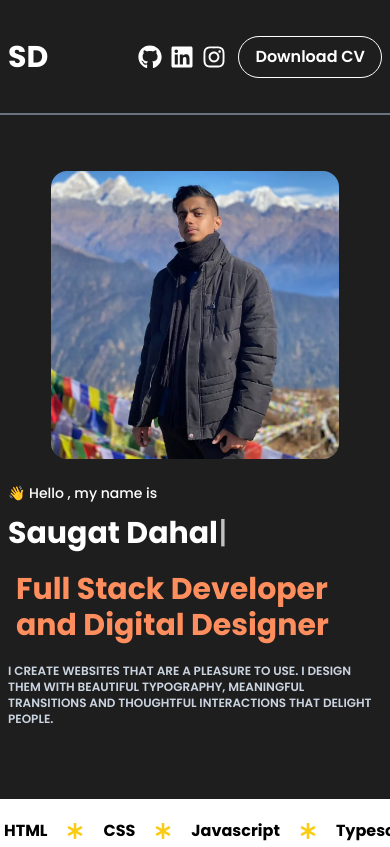
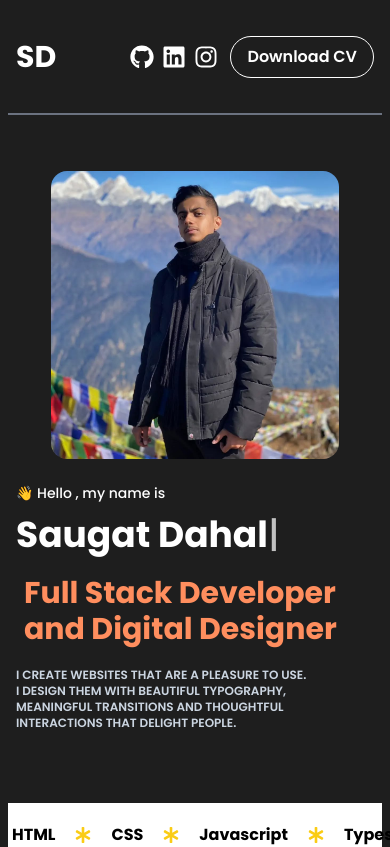
Before and after one commit to saugat030/saugat-portfolio, a React (Vite) app: page / in a window 390 px wide. Shown: the top 847 px of the page. Built offline with nearby package versions, Linux system fonts and the light colour scheme.

Commit message:
updated the image size on laptop and other minor responsive changes

```diff
--- a/src/App.tsx
+++ b/src/App.tsx
@@ -10,10 +10,12 @@ import Skills from "./Components/Skills";
 
 function App() {
   return (
-    <div className="bg-[#1E1E1E] font-Poppins w-screen lg:overflow-scroll overflow-hidden">
+    <div className="bg-[#1E1E1E] font-Poppins w-screen overflow-hidden 2xl:px-0 px-2">
       <NavBar />
       <Landing />
+
       <Skills />
+
       <AboutMe></AboutMe>
       <EduExp></EduExp>
       <MySkills />
--- a/src/Components/Landing.tsx
+++ b/src/Components/Landing.tsx
@@ -3,7 +3,7 @@ import TypewriterText from "./TypewriterText";
 
 const Landing = () => {
   return (
-    <section className="flex lg:flex-row flex-col-reverse justify-between container mx-auto p-2 h-auto lg:gap-0 gap-6 lg:h-[557px] mt-12">
+    <section className="flex lg:flex-row flex-col-reverse justify-between container mx-auto p-2 h-auto lg:gap-0 gap-6 mt-12">
       <motion.div
         initial={{ x: -100 }}
         whileInView={{ x: 0 }}
@@ -14,13 +14,13 @@ const Landing = () => {
         <h3 className="xl:text-lg text-sm font-medium text-white">
           👋 Hello , my name is
         </h3>
-        <h1 className="2xl:text-5xl text-3xl text-white font-bold">
+        <h1 className="2xl:text-5xl text-4xl text-white font-bold">
           <TypewriterText text="Saugat Dahal. " typingSpeed={0.5} />
         </h1>
         <h1 className="2xl:text-5xl text-3xl text-[#FF8E5E] font-bold xl:line-clamp-3 2xl:w-[60%] w-full p-2">
           Full Stack Developer and Digital Designer
         </h1>
-        <p className="text-slate-300 lg:text-base text-xs font-semibold  lg:w-[480px]">
+        <p className="text-slate-300 xl:text-base text-xs font-semibold text-balance  xl:w-[480px]">
           I CREATE WEBSITES THAT ARE A PLEASURE TO USE. I DESIGN THEM WITH
           BEAUTIFUL TYPOGRAPHY, MEANINGFUL TRANSITIONS AND THOUGHTFUL
           INTERACTIONS THAT DELIGHT PEOPLE.
@@ -31,12 +31,12 @@ const Landing = () => {
         whileInView={{ x: 0 }}
         transition={{ duration: 2, type: "spring" }}
         viewport={{ once: true }}
-        className="flex-1 flex justify-center"
+        className="flex-1 flex justify-center items-center"
       >
         <img
           src="/me2.jpg"
           alt="Photo"
-          className="object-cover lg:h-full h-72  rounded-2xl"
+          className="h-72 xl:h-[290px] 2xl:h-auto rounded-2xl"
         />
       </motion.figure>
     </section>
--- a/src/Components/MySkills.tsx
+++ b/src/Components/MySkills.tsx
@@ -18,13 +18,13 @@ const MySkills = () => {
   };
 
   return (
-    <section className="xl:py-[60px] p-4 bg-[#19191D] xl:mt-28 mt-14">
+    <section className="p-4 bg-[#19191D] xl:mt-28 mt-14">
       <div className="container mx-auto flex flex-col gap-14">
         <motion.h1
           initial={{ x: -300 }}
           whileInView={{ x: 0 }}
           transition={{ duration: 2, type: "spring" }}
-          className="cursor-default xl:text-5xl text-3xl text-white font-bold w-56 relative after:absolute after:w-full after:h-[4px] after:bg-[#FF8E5E] after:-bottom-1 after:left-0 after:scale-x-0 after:origin-right after:transition-transform after:duration-500 hover:after:scale-x-100 hover:after:origin-left"
+          className="cursor-default xl:text-4xl 2xl:text-5xl text-3xl text-white font-bold w-full relative after:absolute xl:after:w-40 2xl:w-44 after:h-[4px] after:bg-[#FF8E5E] after:-bottom-1 after:left-0 after:scale-x-0 after:origin-right after:transition-transform after:duration-500 hover:after:scale-x-100 hover:after:origin-left"
         >
           My <span className="text-orange-400">skills</span>
         </motion.h1>
```
